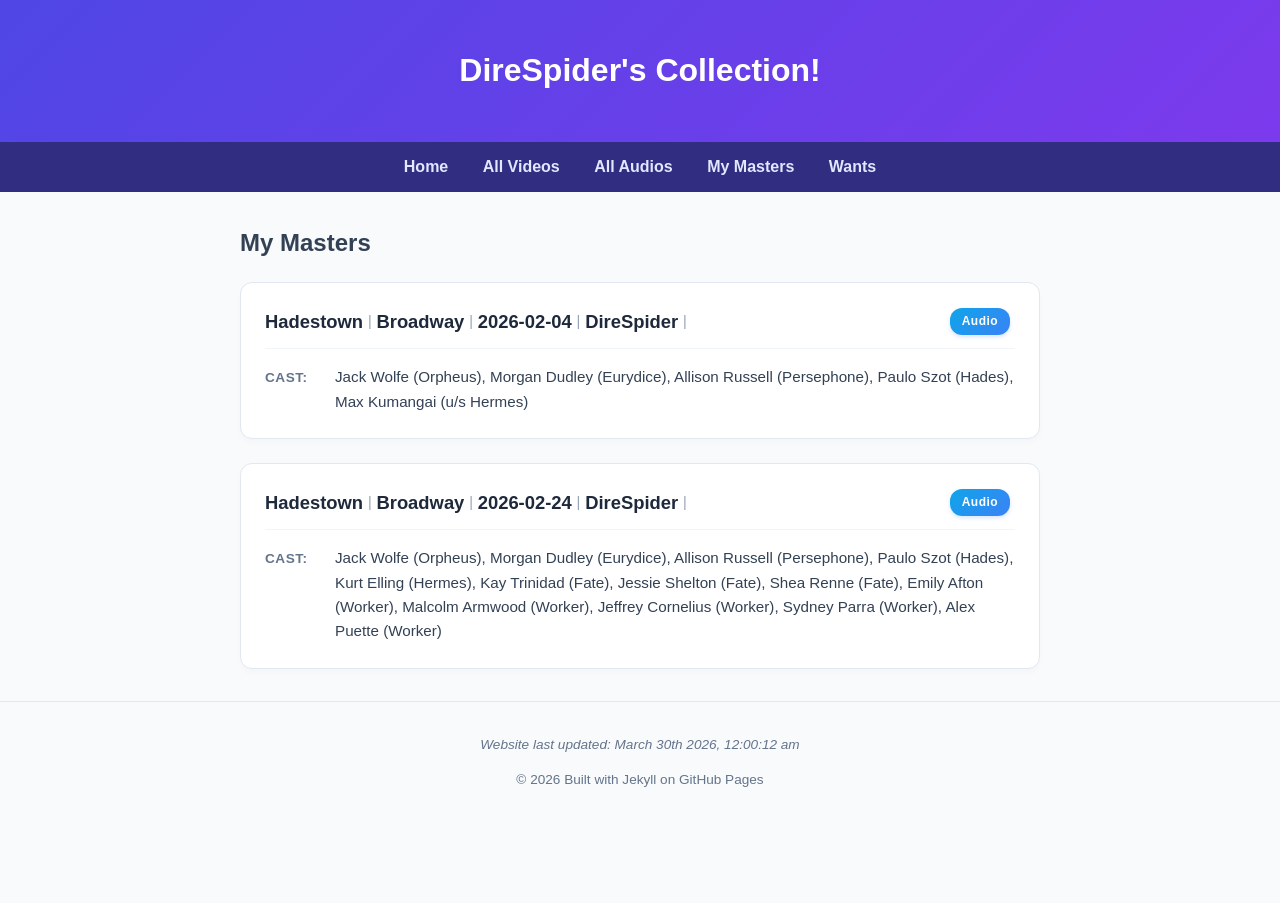
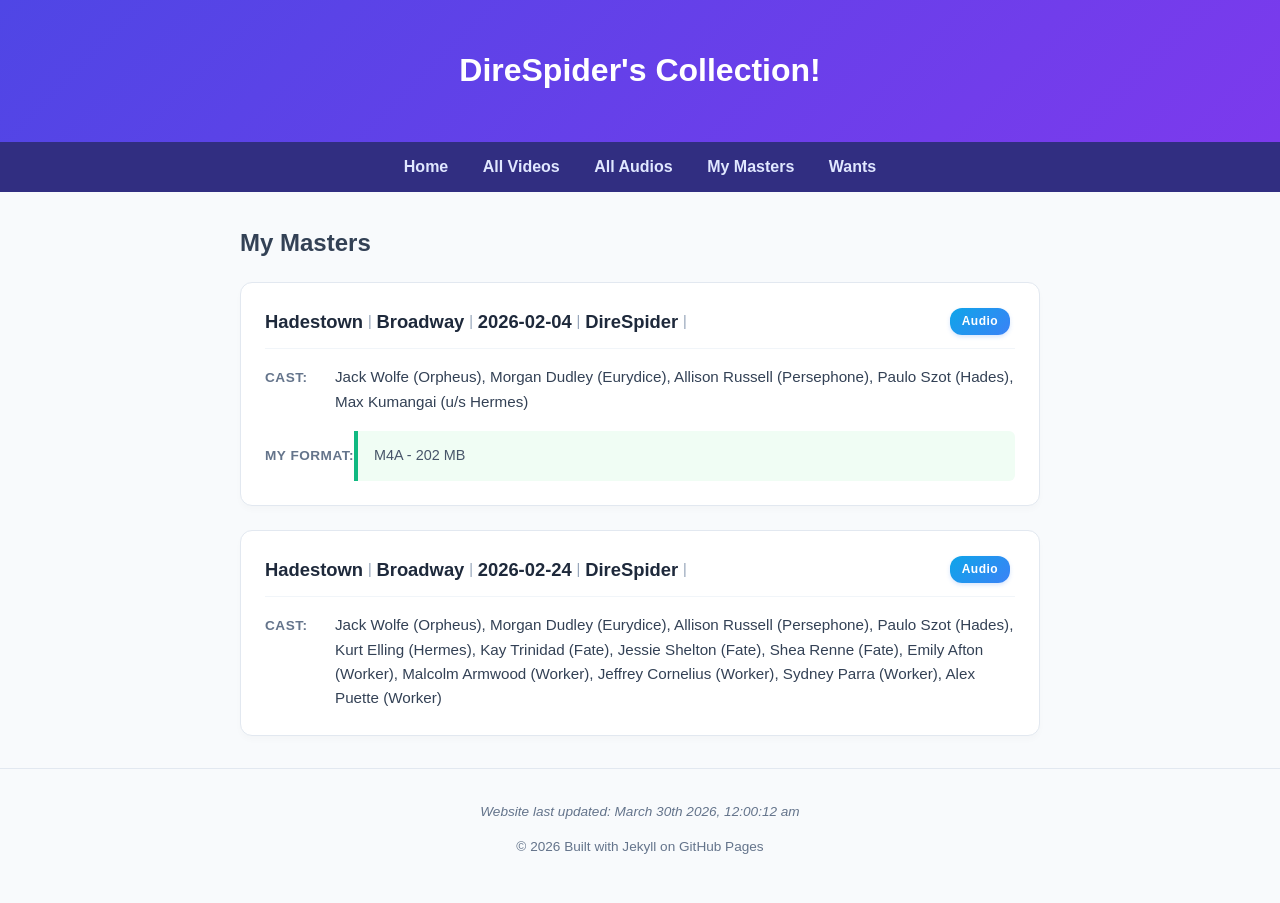
Before and after one commit to DireSpider/direspider.github.io, a Jekyll site: the page built from masters/index.html, in a window 1280 px wide. Built offline with Jekyll 4.4.1, drawn with Linux system fonts in a browser that asks for light colours.

Commit message:
update my masters include html

```diff
--- a/_includes/my_masters.html
+++ b/_includes/my_masters.html
@@ -23,6 +23,15 @@
 </span>
 </div>
 
+
+
+
+<div class="info-section">
+<span class="label">My Format:</span>
+<div class="notes-text">
+ M4A - 202 MB
+</div>
+</div>
 
 </div><div class="recording-card">
 <h2 class="header">
@@ -50,4 +59,6 @@
 </div>
 
 
+
+
 </div>
```
